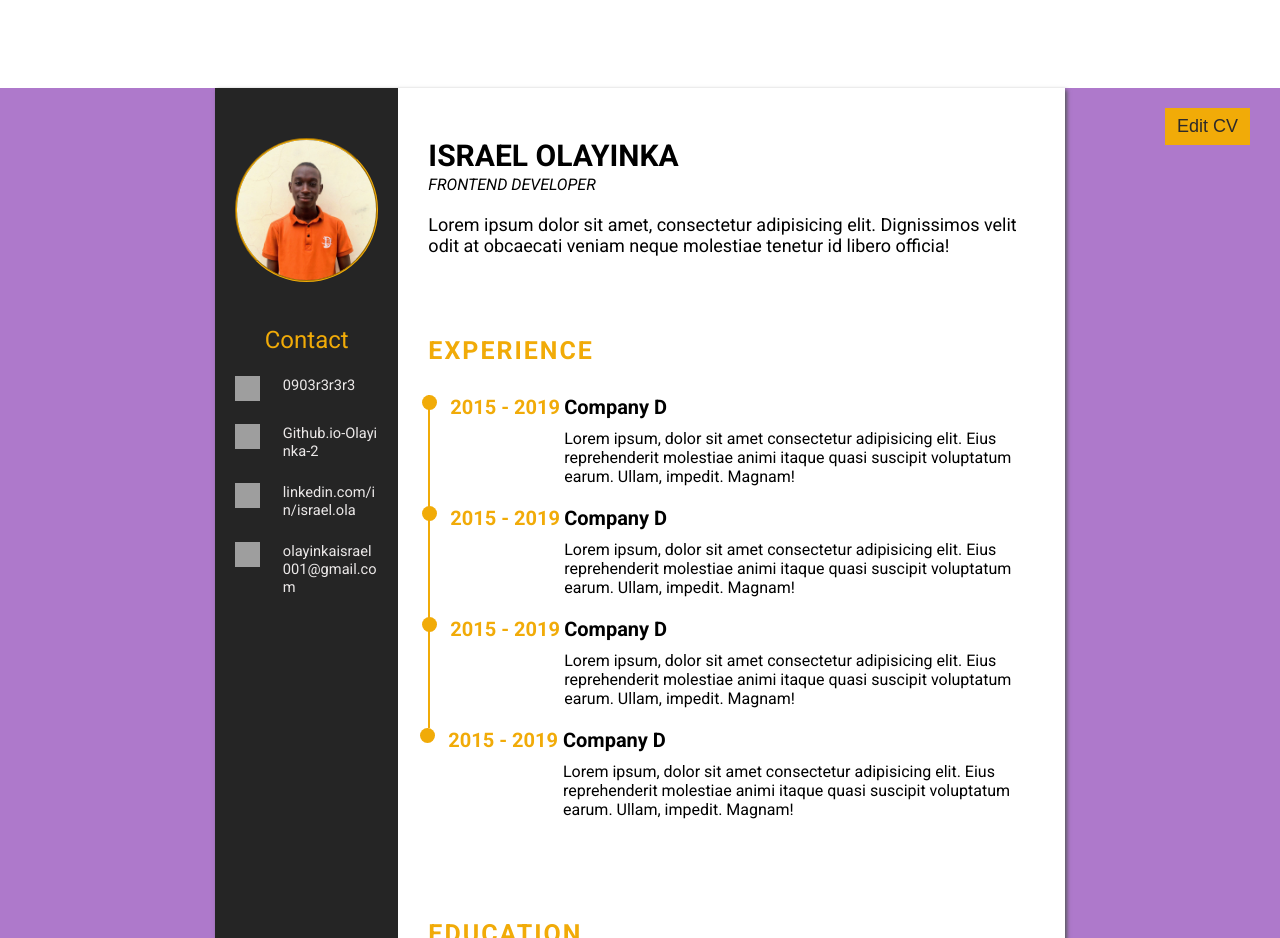
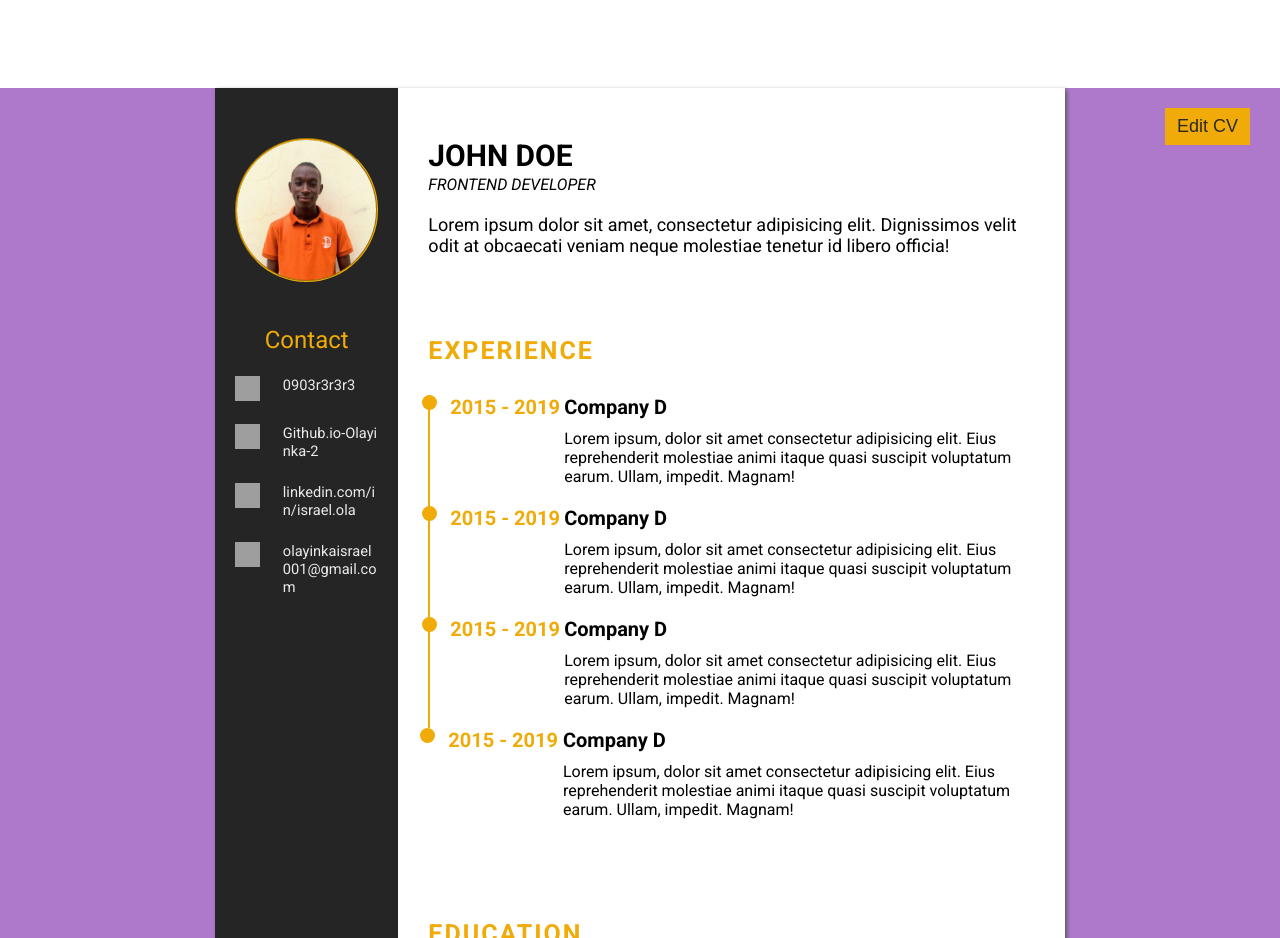
Before and after one commit to Olayinka-2/CV_maker, a React (Vite) app: page / in a window 1280 px wide. Shown: the part 1860-2798 px from the top of the page. Built offline with nearby package versions, Linux system fonts and the light colour scheme; grey boxes are pictures that could not be loaded; a web font is replaced by a local one.

Commit message:
feat: connect the form name to the cv name

```diff
--- a/src/App.jsx
+++ b/src/App.jsx
@@ -1,14 +1,17 @@
 import Header from "./components/header";
 import CvForm from "./components/cvForm";
 import Cv from "./components/CV";
+import { useState } from "react";
 
 function App() {
+  const [name, setName] = useState("");
+
 
     return (
       <>
         <Header />
-        <CvForm />
-        <Cv />
+        <CvForm name={name} setName = {setName} />
+        <Cv name={name}/>
       </>
     )
 }
--- a/src/components/CV.jsx
+++ b/src/components/CV.jsx
@@ -4,7 +4,7 @@ import Experience from "./cvExperience";
 import Education from "./cvEducation";
 import EditButton from "./editBtn";
 
-export default function Cv() {
+export default function Cv({name}) {
    return (
       <>
          <main>
@@ -13,7 +13,7 @@ export default function Cv() {
             <div className="cv">
                <Aside />
                <section className="cv-content">
-                  <Profile />
+                  <Profile profileName = {name}  />
                   <Experience />
                   <Education />
                </section>
--- a/src/components/cvForm.jsx
+++ b/src/components/cvForm.jsx
@@ -1,14 +1,16 @@
+// import { useState } from "react";
 import FormContact from "./formContact";
 import FormEducation from "./formEducation";
 import FormExperience from "./formExperience";
 
-export default function CvForm() {
+export default function CvForm({name, setName}) {
+   // let [name, setName] = useState("");
    return (
       <>
          <section className="cv-creation-section">
          <div className="cv-section">
             <form action="#">
-               <FormContact />
+               <FormContact name={name} setName={setName}/>
                <FormEducation />
                <FormExperience />
             </form>
--- a/src/components/cvProfile.jsx
+++ b/src/components/cvProfile.jsx
@@ -1,8 +1,19 @@
-export default function Profile() {
+export default function Profile({profileName}) {
+   let newName = "";
+
+   if(profileName == "") {
+      newName = 'John Doe';
+   } else {
+      newName = profileName
+   }
    return (
       <>
          <div className="profile-info">
-                     <p className="profile-name">Israel Olayinka</p>
+                     <p className="profile-name">
+                        {
+                           newName
+                        }
+                        </p>
                      <p>Frontend Developer</p>
                      <p className="profile-sumary">Lorem ipsum dolor sit amet, consectetur adipisicing elit. Dignissimos velit odit at obcaecati veniam neque molestiae tenetur id libero officia!</p>
                   </div>
--- a/src/components/formContact.jsx
+++ b/src/components/formContact.jsx
@@ -1,7 +1,10 @@
-// import { useState } from "react"
+export default function FormContact({name, setName}) {
 
-export default function FormContact() {
-   // let [name, setName] = useState("");
+
+   function handleEvent(event) {
+      setName(event.target.value);
+   }
+
    return (
       <>
       <div className="form-information" id="form-contact">
@@ -11,7 +14,9 @@ export default function FormContact() {
                   </div>
                   <div>
                      <label htmlFor="Name">Name:<span style={{"color": "red"}}>*</span> </label>
-                     <input type="text" id="name" placeholder="Enter your full name" required />
+                     <input type="text" id="name" placeholder="Enter your full name" required
+                     onChange={handleEvent}
+                     value={name}/>
                   </div>
                   <div>
                      <label htmlFor="email">Email:<span style={{"color": "red"}}>*</span> </label>
```
